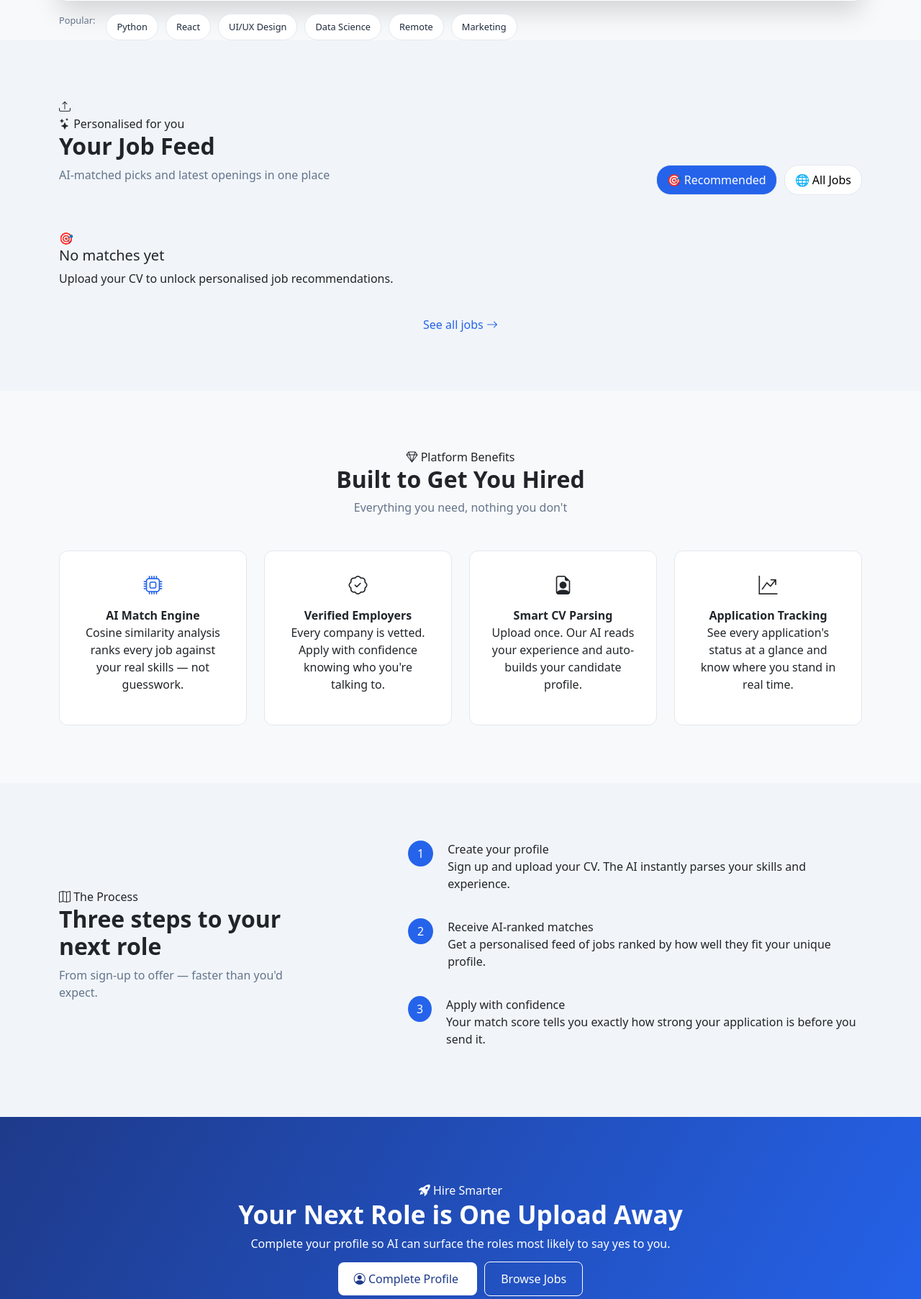
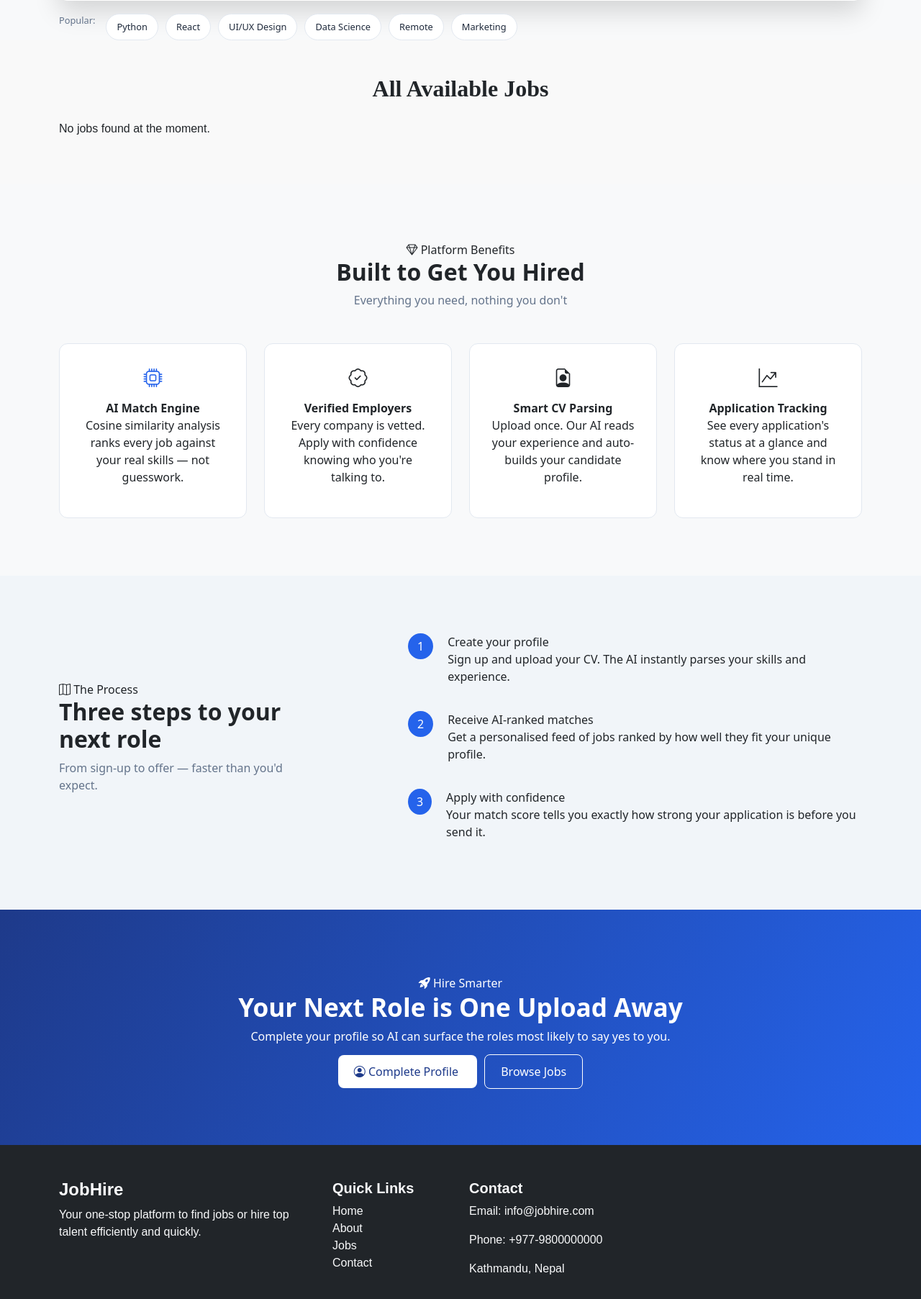
Before and after one commit to Pranisht03/job_hiring_system, a Django app: page / in a window 1280 px wide. Shown: the part 468-2273 px from the top of the page at 72% size. Run offline with Django 5.2, Linux system fonts and the light colour scheme; a user stored in the database is signed in; tables that the repository leaves empty hold one stand-in row (values such as "Sample post").

Commit message:
Done last moment changes

```diff
--- a/accounts/views.py
+++ b/accounts/views.py
@@ -34,13 +34,17 @@ def company_signup_page(request):
 @login_required
 def jobseeker_dashboard(request):
     # Get all jobs applied by the logged-in user
-    applied_jobs = JobApplicant.objects.filter(applicant=request.user)
+    applied_jobs = JobApplicant.objects.filter(
+        applicant=request.user
+    ).select_related("job", "job__company").order_by("-applied_at")
 
     context = {
         'applied_jobs': applied_jobs,
+        'pending_count': applied_jobs.filter(status="pending").count(),
+        'accepted_count': applied_jobs.filter(status="accepted").count(),
+        'rejected_count': applied_jobs.filter(status="rejected").count(),
     }
     return render(request, 'accounts/jobseeker_dashboard.html', context)
-
 
 @login_required
 def jobseeker_profile(request):
--- a/templates/accounts/manage_applicants.html
+++ b/templates/accounts/manage_applicants.html
@@ -64,6 +64,7 @@
             <td>{{ item.app.job.job_title }}</td>
 
             <td>
+
               <span class="badge bg-success">{{ item.match_score }}%</span>
             </td>
 
--- a/templates/home.html
+++ b/templates/home.html
@@ -284,60 +284,49 @@ html,body{
 }
 
 /* ===== JOB CARDS ===== */
-
-.job-card{
-    background:white;
-    border-radius:14px;
-    padding:22px;
-    border:1px solid #e2e8f0;
-    transition:.25s;
-    height:100%;
+.jobs-section {
+    font-family: 'Outfit', sans-serif;
+    background: #f9f9f9;
 }
 
-.job-card:hover{
-    transform:translateY(-6px);
-    box-shadow:0 12px 30px rgba(0,0,0,.1);
+.jobs-section .section-title {
+    font-family: 'Playfair Display', serif;
+    font-weight: 700;
+    font-size: 2rem;
+    text-align: center;
+    margin-bottom: 2rem;
 }
 
-.jc-title{
-    font-weight:600;
+.job-card {
+    border: none;
+    border-radius: 12px;
+    transition: transform 0.2s, box-shadow 0.2s;
+    display: flex;
+    flex-direction: column;
 }
 
-.jc-company{
-    font-size:.85rem;
-    color:#64748b;
+.job-card:hover {
+    transform: translateY(-5px);
+    box-shadow: 0 8px 20px rgba(0,0,0,0.15);
 }
 
-.jc-meta{
-    margin-top:10px;
-    font-size:.8rem;
-    display:flex;
-    gap:14px;
+.job-card .card-title {
+    font-weight: 600;
+    font-size: 1.25rem;
 }
 
-.jc-tags{
-    margin-top:12px;
+.job-card .card-subtitle {
+    font-size: 0.95rem;
 }
 
-.jc-tag{
-    background:#eef2ff;
-    padding:5px 10px;
-    border-radius:20px;
-    font-size:.7rem;
+.job-card .badge {
+    margin-top: 0.5rem;
+    font-size: 0.85rem;
 }
 
-.jc-btn{
-    margin-top:14px;
-    display:inline-block;
-    text-decoration:none;
-    color:white;
-    background:#2563eb;
-    padding:8px 16px;
-    border-radius:6px;
-}
-
-.jc-btn:hover{
-    background:#1d4ed8;
+.job-card .btn {
+    border-radius: 8px;
+    font-weight: 500;
 }
 
 /* ===== SECTION SPACING ===== */
@@ -623,140 +612,48 @@ html,body{
 
 <!-- ════════ JOBS ════════ -->
 {% if user.is_authenticated and user.is_job_seeker %}
-<section class="sec-alt">
+<!-- ================== JOBS SECTION ================== -->
+<section class="jobs-section py-5">
   <div class="container">
+    <h2 class="section-title mb-4">All Available Jobs</h2>
 
-    {% if not user.jobseekerprofile.resume %}
-    <div class="pb">
-      <div class="pb-inner">
-        <div class="pb-ico"><i class="bi bi-upload"></i></div>
+    {% if jobs %}
+    <div class="row g-4">
+      {% for job in jobs %}
+      <div class="col-md-6 col-lg-4">
+        <div class="card job-card h-100 shadow-sm">
+          <div class="card-body d-flex flex-column">
+            <h5 class="card-title">{{ job.job_title }}</h5>
+            <h6 class="card-subtitle mb-2 text-muted">{{ job.company.company_name }}</h6>
+            <p class="card-text">
+              <strong>Location:</strong> {{ job.location }}<br>
+              <strong>Type:</strong> {{ job.job_type }}<br>
+              <strong>Skills:</strong> {{ job.skills_required }}
+            </p>
 
-      </div>
+            {% if job.match_label %}
+            <span class="badge
+              {% if job.match_label == 'Very Good' %}bg-success
+              {% elif job.match_label == 'Good' %}bg-primary
+              {% else %}bg-warning text-dark{% endif %}">
+              {{ job.match_label }}
+            </span>
+            {% endif %}
 
-    </div>
-    {% endif %}
-
-    <div class="d-flex flex-wrap justify-content-between align-items-end gap-3 mb-5">
-      <div>
-        <div class="eyebrow"><i class="bi bi-stars"></i> Personalised for you</div>
-        <h2 class="sec-title">Your Job Feed</h2>
-        <p class="sec-sub">AI-matched picks and latest openings in one place</p>
-      </div>
-      <div class="tab-row">
-        <button class="tab-btn active" onclick="switchTab('recommended',this)">🎯 Recommended</button>
-        <button class="tab-btn" onclick="switchTab('all',this)">🌐 All Jobs</button>
-      </div>
-    </div>
-
-    <!-- Recommended -->
-    <div class="tab-pane active" id="tab-recommended">
-      {% with rec=jobs|dictsortreversed:"match_score" %}
-      {% if rec %}
-        <div class="row g-4">
-          {% for job in rec %}
-          {% if job.match_score >= 50 %}
-          <div class="col-sm-6 col-lg-4">
-            <div class="job-card {% if job.match_score >= 80 %}job-card-rec{% endif %}">
-              <div class="d-flex align-items-start justify-content-between gap-2 mb-3">
-                <div class="d-flex align-items-center gap-3">
-                  <div class="jc-logo">🏢</div>
-                  <div>
-                    <div class="jc-title">{{ job.title }}</div>
-                    <div class="jc-company">{{ job.company.name }}</div>
-                  </div>
-                </div>
-                <span class="score-badge {% if job.match_score >= 80 %}s-high{% elif job.match_score >= 60 %}s-mid{% else %}s-low{% endif %}">
-                  <i class="bi bi-lightning-charge-fill"></i> {{ job.match_score }}%
-                </span>
-              </div>
-              <div class="match-bar">
-                <div class="match-bar-fill {% if job.match_score >= 80 %}fill-green{% elif job.match_score >= 60 %}fill-amber{% else %}fill-grey{% endif %}"
-                     style="width:10%"></div>
-              </div>
-              <div class="jc-meta">
-                <div class="jc-meta-item"><i class="bi bi-geo-alt"></i> {{ job.location }}</div>
-                <div class="jc-meta-item"><i class="bi bi-clock"></i> {{ job.created_at|timesince }} ago</div>
-              </div>
-              <div class="jc-tags">
-                <span class="jc-tag jc-tag-type">{{ job.job_type }}</span>
-                {% if job.salary_range %}<span class="jc-tag">{{ job.salary_range }}</span>{% endif %}
-              </div>
-              <a href="{% url 'jobs:job_detail' job.id %}" class="jc-btn jc-btn-filled">
-                View & Apply <i class="bi bi-arrow-right"></i>
-              </a>
+            <div class="mt-auto pt-3">
+              <a href="{% url 'job_detail' job.id %}" class="btn btn-outline-primary w-100">View Details</a>
             </div>
           </div>
-          {% endif %}
-          {% empty %}
-          <div class="col-12">
-            <div class="empty">
-              <div class="empty-ico">🎯</div>
-              <h5>No recommendations yet</h5>
-              <p>Complete your profile and upload your CV to get AI-powered matches.</p>
-              <a href="{% url 'accounts:jobseeker_profile' %}" class="btn-ink d-inline-flex mt-3" style="font-size:.84rem;padding:10px 18px;">
-                Complete Profile <i class="bi bi-arrow-right"></i>
-              </a>
-            </div>
-          </div>
-          {% endfor %}
         </div>
-      {% else %}
-        <div class="empty">
-          <div class="empty-ico">🎯</div>
-          <h5>No matches yet</h5>
-          <p>Upload your CV to unlock personalised job recommendations.</p>
-        </div>
-      {% endif %}
-      {% endwith %}
-      <div class="view-all">
-        <a href="{% url 'jobs:job-list' %}" class="view-all-btn">See all jobs <i class="bi bi-arrow-right"></i></a>
       </div>
+      {% endfor %}
     </div>
-
-    <!-- All Jobs -->
-    <div class="tab-pane" id="tab-all">
-      {% if all_jobs %}
-        <div class="row g-4">
-          {% for job in all_jobs %}
-          <div class="col-sm-6 col-lg-4">
-            <div class="job-card">
-              <div class="d-flex align-items-start justify-content-between gap-2 mb-3">
-                <div class="d-flex align-items-center gap-3">
-                  <div class="jc-logo">🏢</div>
-                  <div>
-                    <div class="jc-title">{{ job.title }}</div>
-                    <div class="jc-company">{{ job.company.name }}</div>
-                  </div>
-                </div>
-                <span class="score-badge s-new"><i class="bi bi-clock"></i> New</span>
-              </div>
-              <div class="jc-meta">
-                <div class="jc-meta-item"><i class="bi bi-geo-alt"></i> {{ job.location }}</div>
-                <div class="jc-meta-item"><i class="bi bi-clock"></i> {{ job.created_at|timesince }} ago</div>
-              </div>
-              <div class="jc-tags">
-                <span class="jc-tag jc-tag-type">{{ job.job_type }}</span>
-                {% if job.salary_range %}<span class="jc-tag">{{ job.salary_range }}</span>{% endif %}
-              </div>
-              <a href="{% url 'jobs:job_detail' job.id %}" class="jc-btn">View Details <i class="bi bi-arrow-right"></i></a>
-            </div>
-          </div>
-          {% endfor %}
-        </div>
-      {% else %}
-        <div class="empty">
-          <div class="empty-ico">🌐</div>
-          <h5>No jobs yet</h5>
-          <p>New listings are added daily — check back soon.</p>
-        </div>
-      {% endif %}
-      <div class="view-all">
-        <a href="{% url 'jobs:job-list' %}" class="view-all-btn">Browse all jobs <i class="bi bi-arrow-right"></i></a>
-      </div>
-    </div>
-
+    {% else %}
+      <p>No jobs found at the moment.</p>
+    {% endif %}
   </div>
 </section>
+
 
 {% elif user.is_authenticated and user.is_company %}
 <!-- Company view -->
--- a/templates/includes/footer.html
+++ b/templates/includes/footer.html
@@ -30,15 +30,7 @@
         <p>Kathmandu, Nepal</p>
       </div>
 
-      <!-- Newsletter -->
-      <div class="col-md-3 mb-4">
-        <h5 class="fw-bold">Newsletter</h5>
-        <p>Subscribe to get latest job updates and tips.</p>
-        <form class="d-flex">
-          <input type="email" class="form-control me-2" placeholder="Email Address">
-          <button type="submit" class="btn btn-primary">Subscribe</button>
-        </form>
-      </div>
+
 
     </div>
 
@@ -46,12 +38,6 @@
 
     <div class="d-flex justify-content-between align-items-center pt-3">
       <p class="mb-0">&copy; 2025 JobHire. All Rights Reserved.</p>
-      <div>
-        <a href="#" class="text-light me-3"><i class="bi bi-facebook fs-5"></i></a>
-        <a href="#" class="text-light me-3"><i class="bi bi-twitter fs-5"></i></a>
-        <a href="#" class="text-light me-3"><i class="bi bi-linkedin fs-5"></i></a>
-        <a href="#" class="text-light"><i class="bi bi-instagram fs-5"></i></a>
-      </div>
     </div>
   </div>
 </footer>
```
Also changed, not shown: templates/accounts/jobseeker_dashboard.html (+5 -15 lines).
